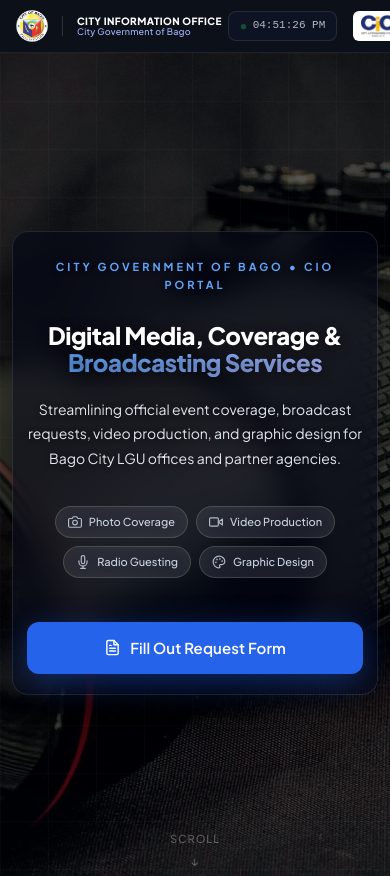
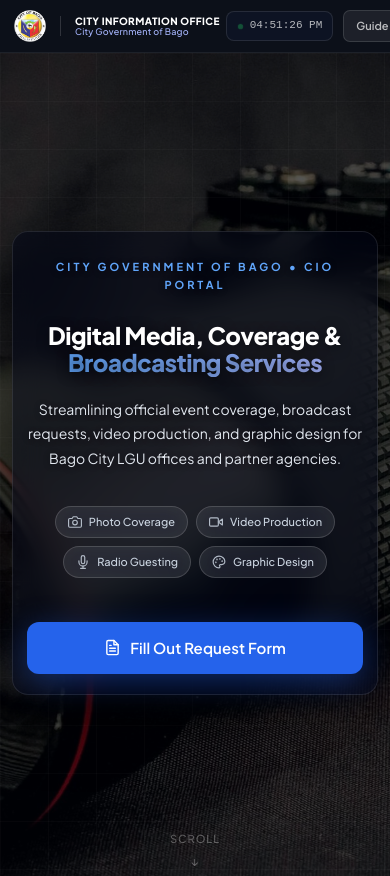
Before and after one commit to ICTcmd/cio-form, a plain HTML site: page index.html in a window 390 px wide. Shown: the top 876 px of the page. Drawn offline with nearby package versions, Linux system fonts and the light colour scheme.

Commit message:
Fix mobile navbar: hide CIO logo, show Guide button on small screens

```diff
--- a/index.html
+++ b/index.html
@@ -106,6 +106,22 @@
         padding-top: env(safe-area-inset-top);
     }
 
+    /* Guide mobile button — show on mobile, hide on desktop */
+    .nav-guide-mobile {
+        display: none;
+        padding: 6px 12px;
+        font-size: 11px; font-weight: 600;
+        color: rgba(255,255,255,0.7);
+        background: rgba(255,255,255,0.07);
+        border: 1px solid rgba(255,255,255,0.12);
+        border-radius: 7px;
+        text-decoration: none;
+        white-space: nowrap;
+        flex-shrink: 0;
+        transition: all 0.2s;
+    }
+    .nav-guide-mobile:hover { color: white; background: rgba(255,255,255,0.12); }
+
     /* Enable backdrop-blur only on md+ screens where GPU can handle it */
     @media (min-width: 768px) {
         .navbar {
@@ -1298,7 +1314,9 @@
     ============================================ */
     @media (max-width: 768px) {
         .nav-links { display: none; }
-        .navbar-inner { padding: 10px 16px; gap: 6px; }
+        .nav-emblem-desktop { display: none !important; }
+        .nav-guide-mobile { display: inline-flex !important; }
+        .navbar-inner { padding: 10px 14px; gap: 6px; }
         .nav-emblem-bago { height: 32px; max-width: 32px; }
         .nav-emblem { height: 30px; }
         .nav-divider { height: 20px; }
@@ -1363,19 +1381,22 @@
         </div>
 
         <!-- RIGHT: Clock + Nav links + CIO logo -->
-        <div style="display:flex;align-items:center;gap:16px;">
+        <div style="display:flex;align-items:center;gap:10px;">
             <!-- Live Digital Clock -->
-            <div id="navbarClock" style="display:flex;align-items:center;gap:6px;font-size:11px;font-family:'Courier New',monospace;color:rgba(255,255,255,0.7);background:rgba(15,23,42,0.6);padding:5px 11px;border-radius:8px;border:1px solid rgba(255,255,255,0.1);white-space:nowrap;flex-shrink:0;">
+            <div id="navbarClock" style="display:flex;align-items:center;gap:6px;font-size:11px;font-family:'Courier New',monospace;color:rgba(255,255,255,0.7);background:rgba(15,23,42,0.6);padding:5px 10px;border-radius:8px;border:1px solid rgba(255,255,255,0.1);white-space:nowrap;flex-shrink:0;">
                 <span style="width:7px;height:7px;border-radius:50%;background:#22c55e;display:inline-block;animation:clockPulse 2s infinite;flex-shrink:0;"></span>
                 <span id="clockTime">--:--</span><span id="clockDate" style="display:none;"> | --</span>
             </div>
+            <!-- Guide button — mobile only, hidden on desktop (nav-links shows instead) -->
+            <a href="/guide" class="nav-guide-mobile">Guide</a>
             <ul class="nav-links">
                 <li><a href="#services">Services</a></li>
                 <li><a href="#request-form">Submit Form</a></li>
                 <li><a href="/guide">How to Use</a></li>
                 <li><a href="/admin-login" class="nav-login">Staff Login</a></li>
             </ul>
-            <div class="nav-emblem">
+            <!-- CIO logo — hidden on mobile -->
+            <div class="nav-emblem nav-emblem-desktop">
                 <img src="cio-logo.jpg" alt="CIO Logo" loading="eager" fetchpriority="high">
             </div>
         </div>
```
